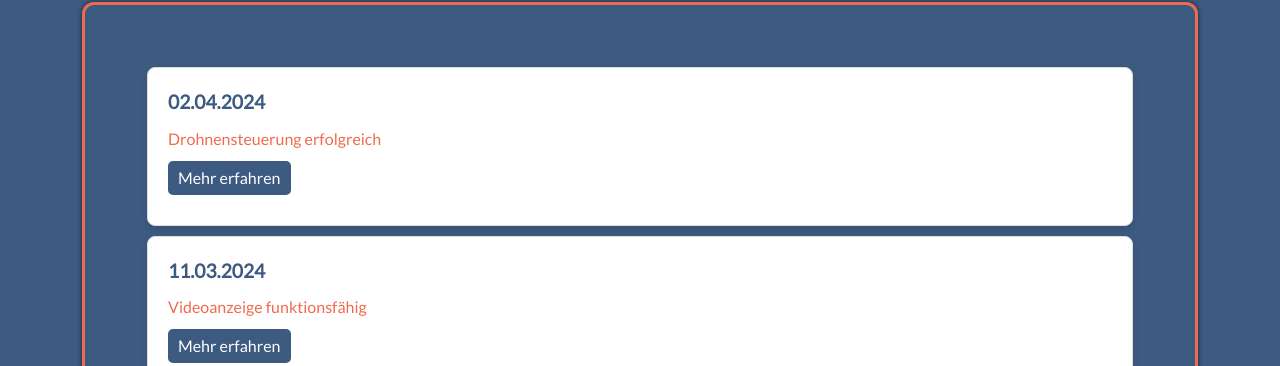
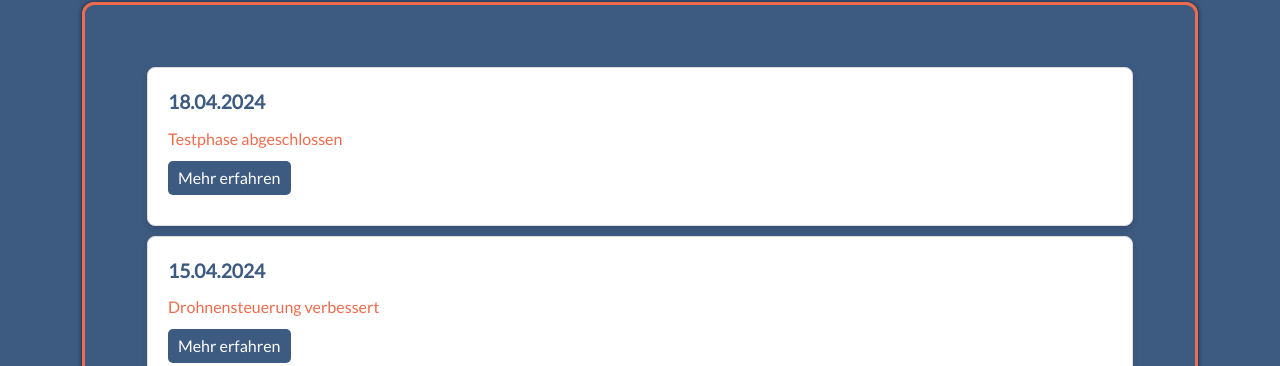
Before and after one commit to MavicVR/mavicvr.github.io, a Vue app: page / in a window 1280 px wide. Both pictures are taken after a click on the button "Unser Fortschritt". Shown: the part 2198-2564 px from the top of the page. Built offline with nearby package versions, Linux system fonts and the light colour scheme.

Commit message:
new milestone

```diff
--- a/src/components/MilestoneComponent.vue
+++ b/src/components/MilestoneComponent.vue
@@ -68,6 +68,16 @@ export default {
           title: "Drohnensteuerung erfolgreich",
           shortText: "Drohnensteuerung mithilfe der VR-Brille erfolgreich implementiert.",
         },
+        {
+          date: "15.04.2024",
+          title: "Drohnensteuerung verbessert",
+          shortText: "Drohnensteuerung mithilfe der VR-Brille verbessert und optimiert.",
+        },
+        {
+          date: "18.04.2024",
+          title: "Testphase abgeschlossen",
+          shortText: "Testphase für die VR-App und die Drohnensteuerung abgeschlossen.",
+        }
 
       ],
       popupOpen: null,
```
